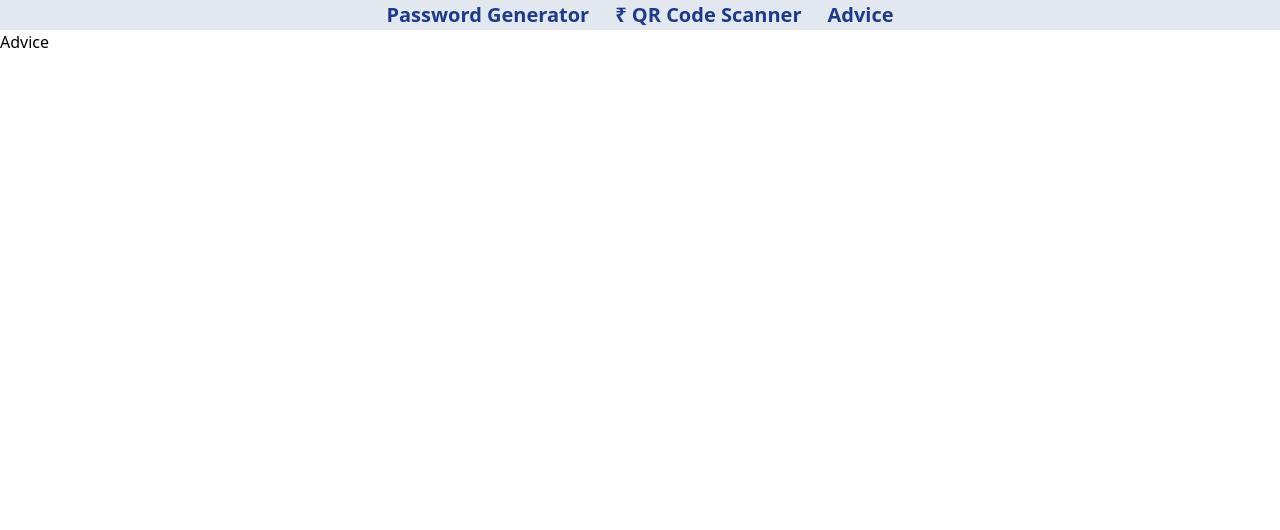
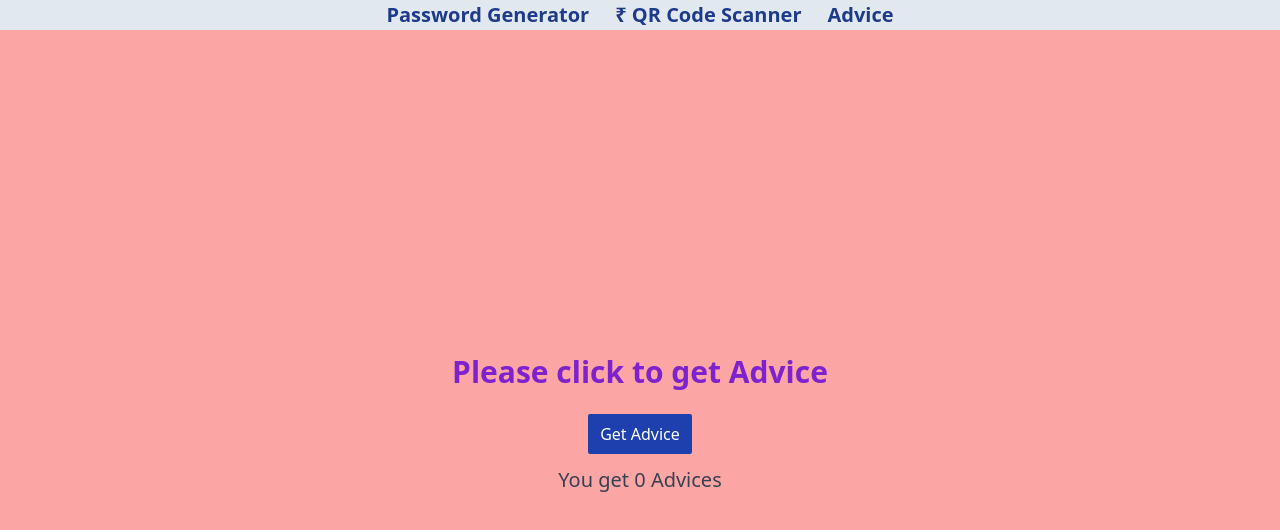
Before and after one commit to Rajeshkumarachari/password, a React (Create React App) app: page /advice in a window 1280 px wide. Shown: the top 530 px of the page. Built offline with nearby package versions, Linux system fonts and the light colour scheme; no server answers.

Commit message:
advce complted

```diff
--- a/public/index.html
+++ b/public/index.html
@@ -17,7 +17,7 @@
       href="https://encrypted-tbn0.gstatic.com/images?q=tbn:ANd9GcTlIOl_M8TopguMXDB8ExovPhdcJCrAs_BdsQ&usqp=CAU"
     />
 
-    <title>Rajesh/password</title>
+    <title>Rajesh/Projects</title>
   </head>
   <body>
     <noscript>You need to enable JavaScript to run this app.</noscript>
--- a/src/components/Advice.js
+++ b/src/components/Advice.js
@@ -1,7 +1,36 @@
-import React from "react";
+import React, { useEffect, useState } from "react";
 
 const Advice = () => {
-  return <div>Advice</div>;
+  const [advice, setAdvice] = useState("Please click to get Advice");
+  const [count, setCount] = useState(0);
+
+  async function getAdvice() {
+    const res = await fetch("https://api.adviceslip.com/advice");
+    const data = await res.json();
+    setAdvice(data.slip.advice);
+    setCount((c) => c + 1);
+  }
+  useEffect(() => {
+    getAdvice();
+  }, []);
+
+  return (
+    <div className=" flex justify-center items-center bg-red-300  h-screen w-screen ">
+      <div className=" text-center">
+        <h1 className=" text-3xl text-purple-700 font-semibold">{advice}</h1>
+        <br />
+        <button
+          onClick={getAdvice}
+          className=" px-3 py-2 bg-blue-800 text-white rounded-sm hover:bg-blue-900  hover:shadow-sm"
+        >
+          Get Advice
+        </button>
+        <p className=" my-3 text-xl text-gray-700">
+          You get {count} {count == 1 ? "Advice" : "Advices"}
+        </p>
+      </div>
+    </div>
+  );
 };
 
 export default Advice;
```
